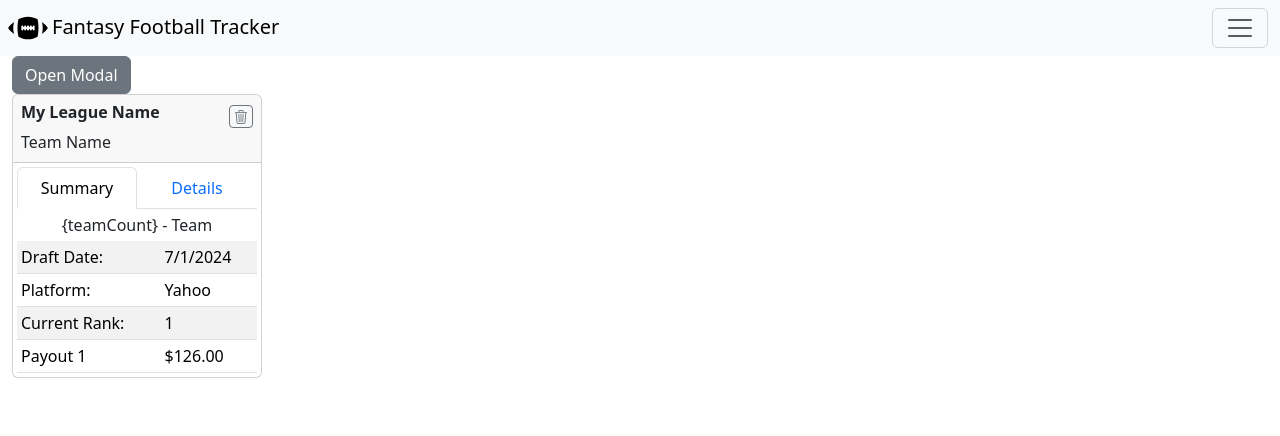
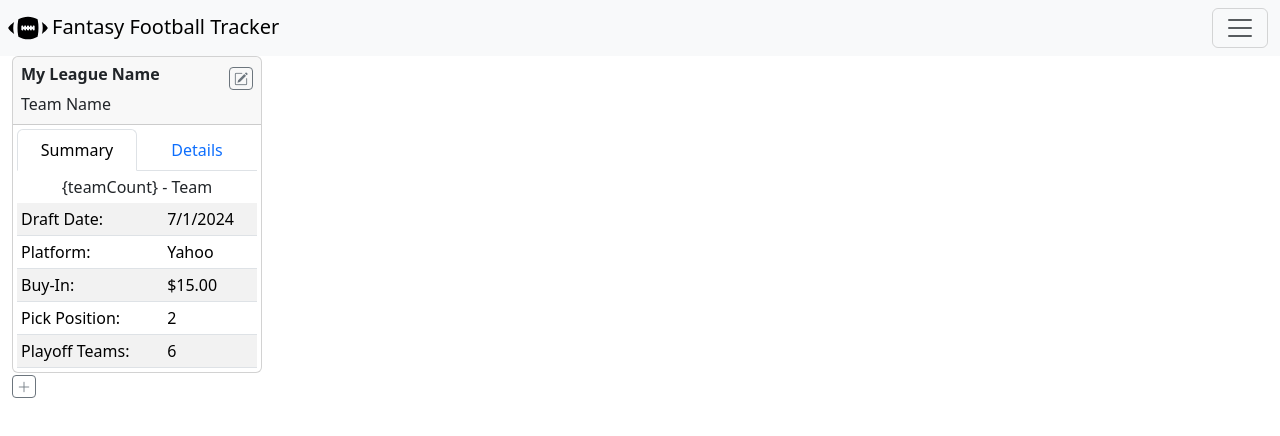
Before and after one commit to ShayEllis/aws-amplify-fantasy-football-tracker, a React (Vite) app: page /dashboard in a window 1280 px wide. Shown: the top 436 px of the page. Built offline with nearby package versions, Linux system fonts and the light colour scheme.

Commit message:
created and add and edit version of the league info modal and moved delete button to edit version of modal;

```diff
--- a/src/App.jsx
+++ b/src/App.jsx
@@ -10,8 +10,8 @@ function App() {
     <>
       <NavigationBar />
       <Container fluid>
+        <Outlet />
         <LeagueInfoModal />
-        <Outlet />
       </Container>
     </>
   )
--- a/src/components/leagueInfoCard/leagueInfoCard.jsx
+++ b/src/components/leagueInfoCard/leagueInfoCard.jsx
@@ -1,5 +1,5 @@
 import './leagueInfoCard.scss'
-import DeleteInfoCardModal from './deleteInfoCardModal/deleteInfoCardModal'
+import LeagueInfoModal from '../leagueInfoModal/leagueInfoModal'
 import Card from 'react-bootstrap/Card'
 import Tabs from 'react-bootstrap/Tabs'
 import Tab from 'react-bootstrap/Tab'
@@ -16,7 +16,7 @@ const LeagueInfoCard = () => {
             <Card.Title className='fs-6 fw-bold'>My League Name</Card.Title>
           </Col>
           <Col xs='auto'>
-            <DeleteInfoCardModal />
+            <LeagueInfoModal type='edit' />
           </Col>
         </Row>
         <Card.Text>Team Name</Card.Text>
@@ -38,13 +38,18 @@ const LeagueInfoCard = () => {
                   <td>Platform:</td>
                   <td>Yahoo</td>
                 </tr>
+
                 <tr>
-                  <td>Current Rank:</td>
-                  <td>1</td>
+                  <td>Buy-In:</td>
+                  <td>$15.00</td>
                 </tr>
                 <tr>
-                  <td>Payout 1</td>
-                  <td>$126.00</td>
+                  <td>Pick Position:</td>
+                  <td>2</td>
+                </tr>
+                <tr>
+                  <td>Playoff Teams:</td>
+                  <td>6</td>
                 </tr>
               </tbody>
             </Table>
@@ -53,20 +58,16 @@ const LeagueInfoCard = () => {
             <Table striped hover size='sm' className='mt-1 mb-0'>
               <tbody>
                 <tr>
-                  <td>Pick Position:</td>
-                  <td>2</td>
-                </tr>
-                <tr>
-                  <td>Buy-In:</td>
-                  <td>$15.00</td>
-                </tr>
-                <tr>
                   <td>Initial Rank:</td>
                   <td>8</td>
                 </tr>
                 <tr>
-                  <td>Playoff Teams:</td>
-                  <td>6</td>
+                  <td>Current Rank:</td>
+                  <td>1</td>
+                </tr>
+                <tr>
+                  <td>Payout 1</td>
+                  <td>$126.00</td>
                 </tr>
                 <tr>
                   <td>Payout 2</td>
--- a/src/components/leagueInfoModal/leagueInfoModal.jsx
+++ b/src/components/leagueInfoModal/leagueInfoModal.jsx
@@ -1,4 +1,6 @@
 import { useState } from 'react'
+import './leagueInfoModal.scss'
+import PropTypes from 'prop-types'
 import Button from 'react-bootstrap/Button'
 import Modal from 'react-bootstrap/Modal'
 import InputGroup from 'react-bootstrap/InputGroup'
@@ -6,12 +8,13 @@ import Form from 'react-bootstrap/Form'
 import Row from 'react-bootstrap/Row'
 import Col from 'react-bootstrap/Col'
 import FloatingLabel from 'react-bootstrap/FloatingLabel'
+import Accordion from 'react-bootstrap/Accordion'
 // State functions
 import { useSelector, useDispatch } from 'react-redux'
 import { changeInputValues, resetFormValues } from './leagueInfoModalSlice'
 import { selectInputValues } from './leagueInfoModalSlice'
 
-const LeagueInfoModal = () => {
+const LeagueInfoModal = ({ type = 'add' }) => {
   const [show, setShow] = useState(false)
 
   const openModal = () => setShow(true)
@@ -29,13 +32,29 @@ const LeagueInfoModal = () => {
 
   return (
     <>
-      <Button variant='secondary' onClick={openModal}>
-        Open Modal
-      </Button>
+      {type === 'add' ? (
+        <Button
+          size='sm'
+          variant='outline-secondary'
+          className='p-0 ps-1 pe-1'
+          onClick={openModal}>
+          <i className='bi bi-plus-lg'></i>
+        </Button>
+      ) : (
+        <Button
+          size='sm'
+          variant='outline-secondary'
+          className='p-0 ps-1 pe-1'
+          onClick={openModal}>
+          <i className='bi bi-pencil-square'></i>
+        </Button>
+      )}
 
       <Modal show={show} onHide={closeModal} centered>
         <Modal.Header closeButton>
-          <Modal.Title>Add/Edit League</Modal.Title>
+          <Modal.Title>
+            {type === 'add' ? 'Add League' : 'Edit League'}
+          </Modal.Title>
         </Modal.Header>
 
         <Modal.Body>
@@ -225,7 +244,7 @@ const LeagueInfoModal = () => {
               </Col>
             </Row>
 
-            <Row className='gx-1 pb-3'>
+            <Row className='gx-1 pb-1'>
               <Col>
                 <InputGroup>
                   <InputGroup.Text>$</InputGroup.Text>
@@ -259,8 +278,20 @@ const LeagueInfoModal = () => {
                 </InputGroup>
               </Col>
             </Row>
+            {type === 'edit' && (
+              <Accordion className='pb-1'>
+                <Accordion.Item id='modal-accordian-item' eventKey='danger'>
+                  <Accordion.Button
+                    className='btn-outline-danger'
+                    id='modal-accordian-btn'>
+                    Options
+                  </Accordion.Button>
+                  <Accordion.Body>Delete Button</Accordion.Body>
+                </Accordion.Item>
+              </Accordion>
+            )}
 
-            <Row className='gx-0'>
+            <Row className='gx-0 pt-2'>
               <Button variant='secondary' type='submit'>
                 Save
               </Button>
@@ -272,4 +303,8 @@ const LeagueInfoModal = () => {
   )
 }
 
+LeagueInfoModal.propTypes = {
+  type: PropTypes.string,
+}
+
 export default LeagueInfoModal
--- /dev/null
+++ b/src/components/leagueInfoModal/leagueInfoModal.scss
@@ -0,0 +1,20 @@
+ #modal-accordian-item {
+  border-color: red;
+ }
+ #modal-accordian-btn {
+  border-top-left-radius: var(--bs-accordion-inner-border-radius);
+  border-top-right-radius: var(--bs-accordion-inner-border-radius);
+  background-color: transparent;
+  color: red;
+}
+#modal-accordian-btn.collapsed {
+  border-bottom-right-radius: var(--bs-accordion-inner-border-radius);
+  border-bottom-left-radius: var(--bs-accordion-inner-border-radius);
+
+}
+#modal-accordian-btn:focus {
+  box-shadow: none;
+}
+#modal-accordian-btn:not(.collapsed) {
+  background: rgb(255, 155, 155);
+}
```
Also changed, not shown: src/components/leagueInfoModal/deleteInfoCardModal/deleteInfoCardModal.jsx (renamed from src/components/leagueInfoCard/deleteInfoCardModal/deleteInfoCardModal.jsx), src/components/leagueInfoModal/deleteInfoCardModal/deleteInfoCardModal.scss (added).
